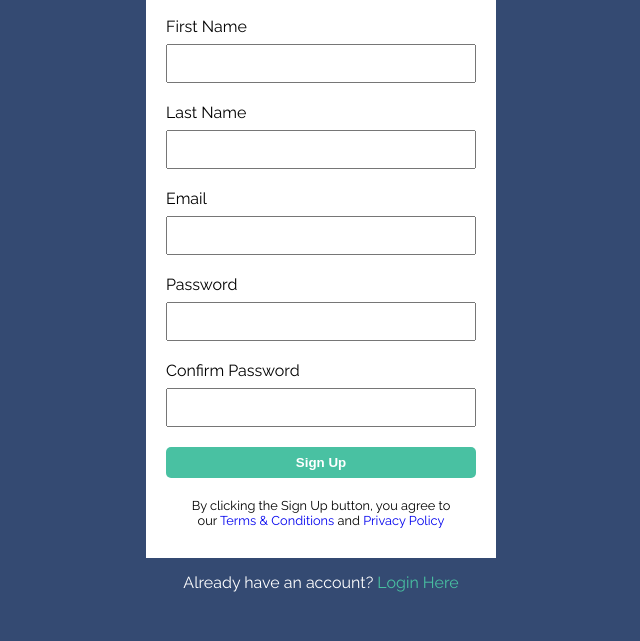
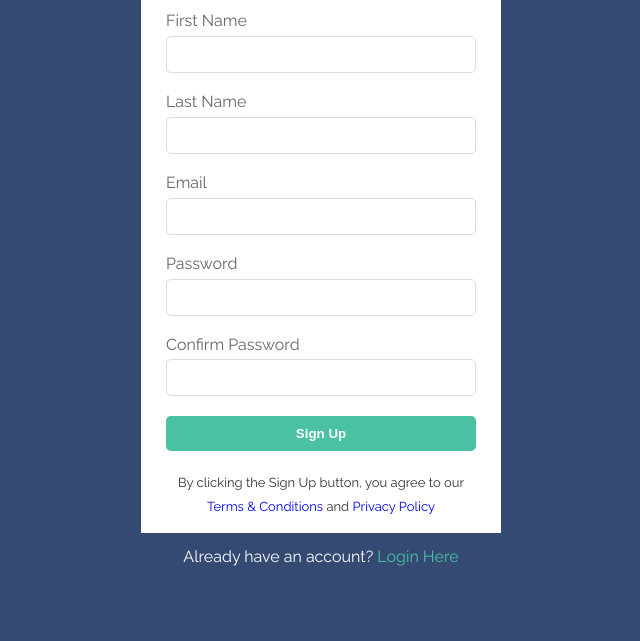
Before and after one commit to brutalv4/html-course, a plain HTML site: page form_styling/form_styling_start.html in a window 1280 px wide. Shown: the part 159-800 px from the top of the page, without its empty margins (319-959 px from the left). Drawn offline with Linux system fonts and the light colour scheme.

Commit message:
Add Brad styles

```diff
--- a/form_styling/form_styling_start.html
+++ b/form_styling/form_styling_start.html
@@ -11,126 +11,85 @@
     />
     <style>
       * {
-        /*
-        -May want to add "border-box for "box-sizing so padding does not affect width
-        -Reset margin and padding
-       */
         box-sizing: border-box;
         margin: 0;
         padding: 0;
       }
 
       body {
-        /*
-          -Background color is #344a72
-        */
-        background-color: #344a72;
-        font-family: Raleway, serif;
+        font-family: "Raleway", sans-serif;
+        background: #344a72;
+        color: #fff;
+        line-height: 1.8;
       }
 
       a {
-        /*
-        Underlined links are ugly :)
-       */
         text-decoration: none;
       }
 
       #container {
-        /*
-        -Remember, margin: auto on left and right will center a block element
-        -I would also set a "max-width" for responsiveness
-        -May want to add some padding
-        */
-        max-width: 350px;
-        padding-top: 50px;
-        margin: 0 auto;
+        margin: 30px auto;
+        max-width: 400px;
+        padding: 20px;
       }
 
       .form-wrap {
-        /*
-          This is the white area around the form and heading, etc
-        */
-        background-color: #fff;
-        padding: 10px 20px;
+        background: #fff;
+        padding: 15px 25px;
+        color: #333333;
       }
 
       .form-wrap h1,
       .form-wrap p {
-        /*
-          May want to center these
-        */
         text-align: center;
-        margin: 20px;
       }
 
       .form-wrap .form-group {
-        /*
-          Each label, input is wrapped in .form-group
-        */
-        display: block;
-        margin-bottom: 20px;
+        margin-top: 15px;
       }
 
       .form-wrap .form-group label {
-        /*
-          Label should be turned into a block element
-        */
         display: block;
-        padding-bottom: 8px;
+        color: #666666;
       }
 
       .form-wrap .form-group input {
-        /*
-          Inputs should reach accross the .form-wrap 100% and have some padding
-        */
         width: 100%;
         padding: 10px;
+        border: 1px solid #ddd;
+        border-radius: 5px;
       }
 
       .form-wrap button {
-        /*
-          Button should wrap accross 100% and display as block
-          Background color for button is #49c1a2
-        */
         display: block;
         width: 100%;
-        background-color: #49c1a2;
+        padding: 10px;
+        margin-top: 20px;
+        background: #49c1a2;
         color: #fff;
-        padding: 8px;
+        cursor: pointer;
+
         outline: none;
-        cursor: pointer;
         border-style: none;
         border-radius: 5px;
         font-weight: bolder;
       }
 
       .form-wrap button:hover {
-        /*
-          Hover background color for button is #37a08e
-        */
         background-color: #37a08e;
       }
 
       .form-wrap .bottom-text {
-        /*
-          Bottom text is smaller
-        */
-        font-size: 0.8em;
+        font-size: 13px;
+        margin-top: 20px;
       }
 
       footer {
-        /*
-        Should be centered
-       */
-        padding: 15px;
         text-align: center;
-        color: #fff;
+        margin-top: 10px;
       }
 
       footer a {
-        /*
-          Footer link color is #49c1a2
-        */
         color: #49c1a2;
       }
     </style>
```
